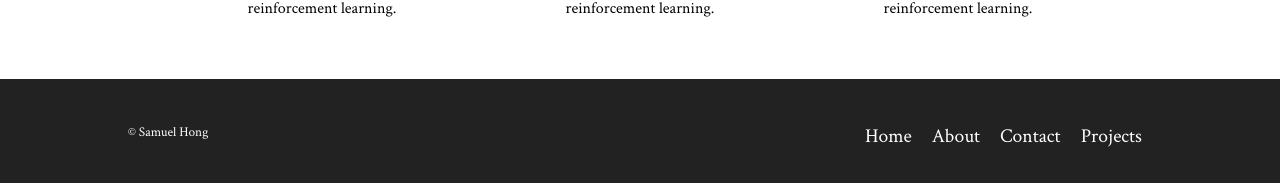
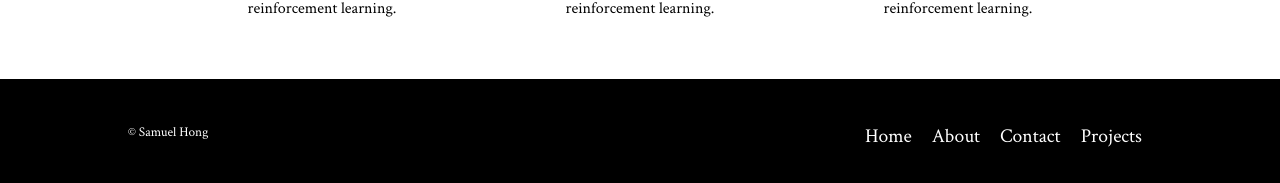
Before and after one commit to iiffd/personal-website, a React (Create React App) app: page / in a window 1280 px wide. Shown: the part 751-934 px from the top of the page. Built offline with nearby package versions, Linux system fonts and the light colour scheme.

Commit message:
Change header and footer color to pitch black

```diff
--- a/src/components/globals/Footer/Footer.css
+++ b/src/components/globals/Footer/Footer.css
@@ -1,5 +1,5 @@
 .footer {
-  background-color: #222;
+  background-color: #000;
   color: white;
   padding: 44px 0 44px 0;
 }
--- a/src/components/globals/Header/Header.css
+++ b/src/components/globals/Header/Header.css
@@ -4,7 +4,7 @@
   ========================================
 */
 .header {
-  background-color: #222;
+  background-color: #000;
 }
 .container {
   width: 80%;
```
